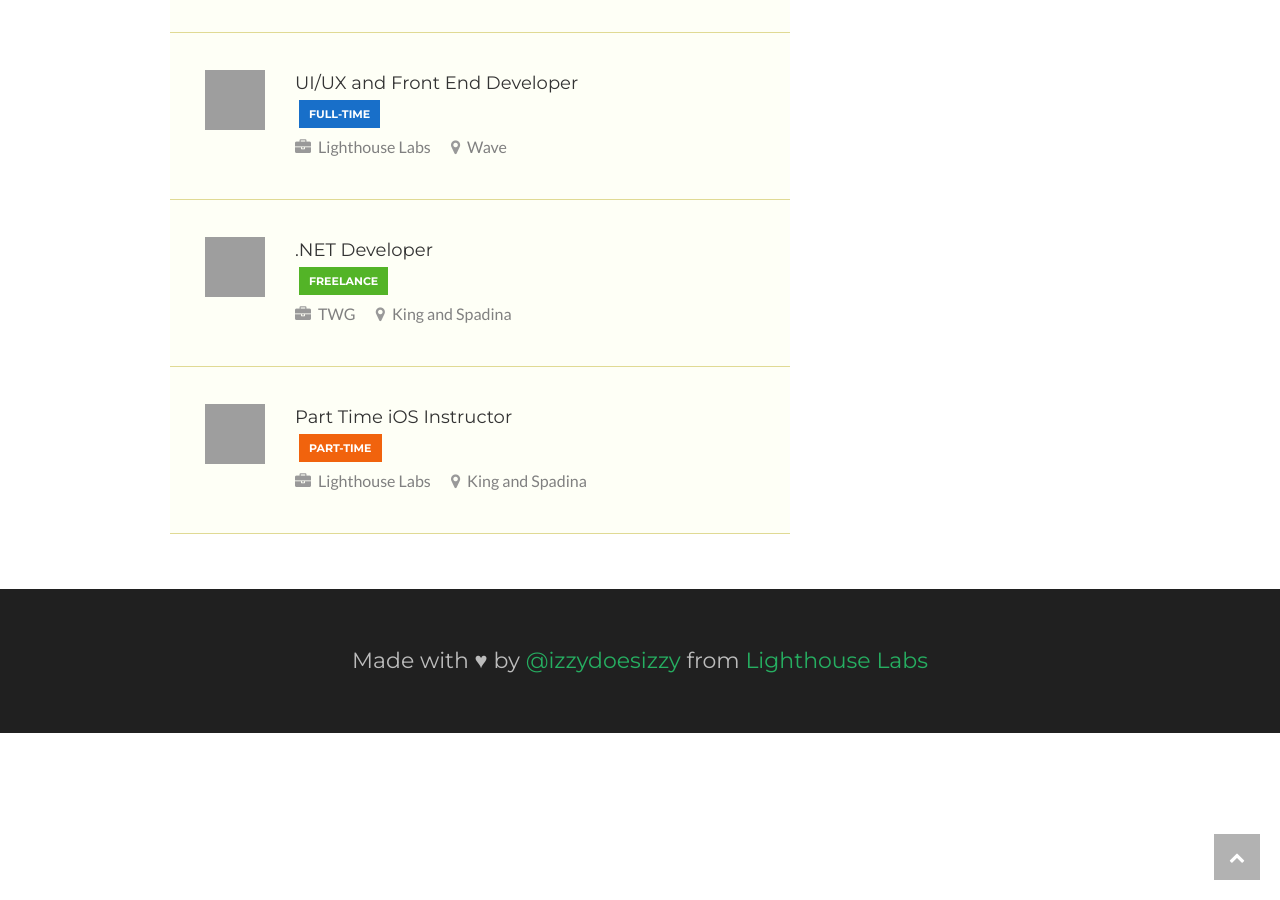
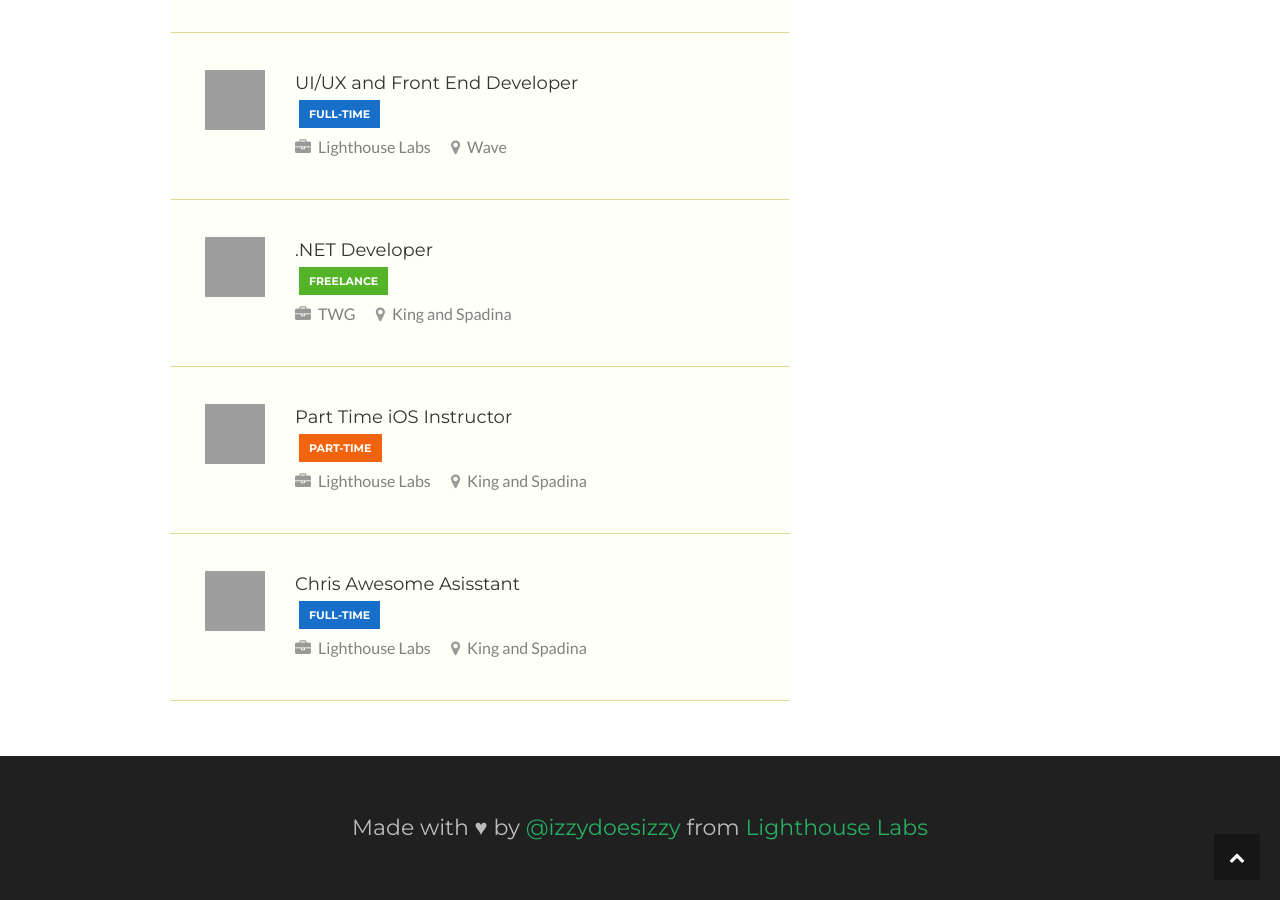
Before and after one commit to izzydoesizzy/todevjobs, a Jekyll site: the page built from index.html, in a window 1280 px wide and 900 px high, scrolled down 1354 px. Built offline with Jekyll 4.4.1, drawn with Linux system fonts in a browser that asks for light colours; grey boxes are pictures that could not be loaded.

Commit message:
Added Chris's Assistant

```diff
--- a/_data/jobs.yml
+++ b/_data/jobs.yml
@@ -46,3 +46,10 @@
   company: "Lighthouse Labs"
   location: King and Spadina
   joblink: http://www.google.ca
+
+- title: Chris Awesome Asisstant
+  duration: Full-Time
+  imagelink: https://pbs.twimg.com/profile_images/378800000328970347/40e96c650dad499b060a4f24ddc68c6e_400x400.png
+  company: "Lighthouse Labs"
+  location: King and Spadina
+  joblink: http://www.lighthouselabs.ca
```
